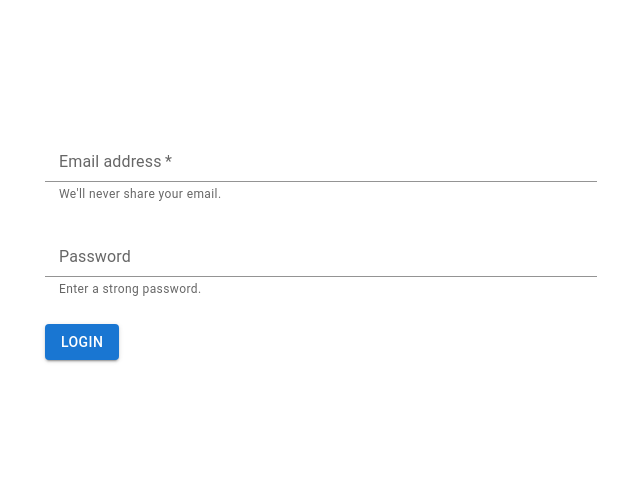
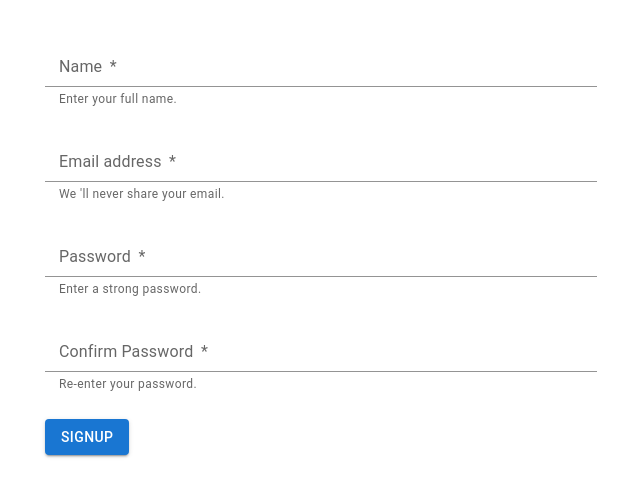
Before and after one commit to OualidRhe/taskmanager, a React (Create React App) app: page / in a window 1280 px wide. Shown: the part 157-654 px from the top of the page, without its empty margins (319-959 px from the left). Built offline with nearby package versions, Linux system fonts and the light colour scheme.

Commit message:
signup page

```diff
--- a/src/App.js
+++ b/src/App.js
@@ -1,11 +1,12 @@
 import logo from './logo.svg';
 import './App.css';
 import LoginPage from './pages/login';
+import SignupPage from './pages/signup';
 function App() {
   return (
     <>
-      <LoginPage>
-      </LoginPage>
+      <SignupPage>
+      </SignupPage>
     </>
   );
 }
--- /dev/null
+++ b/src/pages/signup.js
@@ -0,0 +1,73 @@
+import { FormControl, InputLabel, Input, FormHelperText, Container, Button, Grid2 } from '@mui/material';
+import { useState } from 'react';
+
+const SignupPage = () => {
+    const [name, setName] = useState('');
+    const [email, setEmail] = useState('');
+    const [password, setPassword] = useState('');
+    const [confirmPassword, setConfirmPassword] = useState('');
+
+
+    return (
+
+        <Container maxWidth="sm" style={{ display: 'flex', justifyContent: 'center', alignItems: 'center', height: '100vh' }} >
+            <FormControl fullWidth margin="normal" >
+                <Grid2 container spacing={3} direction="column" >
+
+                    {/* Name */}
+                    <Grid2 item xs={12} >
+                        <FormControl fullWidth >
+                            <InputLabel required htmlFor="name-input" > Name </InputLabel>
+                            <Input id="name-input" aria-describedby="name-helper-text" />
+                            <FormHelperText id="name-helper-text" > Enter your full name.</FormHelperText>
+                        </FormControl>
+                    </Grid2>
+
+                    {/* Email */}
+                    <Grid2 item xs={12} >
+                        <FormControl fullWidth >
+                            <InputLabel required htmlFor="email-input" > Email address </InputLabel>
+                            <Input id="email-input" type="email" aria-describedby="email-helper-text" />
+                            <FormHelperText id="email-helper-text" > We 'll never share your email.</FormHelperText>
+                        </FormControl>
+                    </Grid2>
+
+                    {/* Password */}
+                    <Grid2 item xs={12} >
+                        <FormControl fullWidth >
+                            <InputLabel required htmlFor="password-input" > Password </InputLabel>
+                            <Input id="password-input" type="password" aria-describedby="password-helper-text" />
+                            <FormHelperText id="password-helper-text" > Enter a strong password.</FormHelperText>
+                        </FormControl>
+
+                    </Grid2>
+
+                    {/* Confirm Password */}
+                    <Grid2 item xs={12} >
+                        <FormControl fullWidth >
+                            <InputLabel required htmlFor="confirm-password-input" > Confirm Password </InputLabel>
+                            <Input id="confirm-password-input" type="password" aria-describedby="confirm-password-helper-text" />
+                            <FormHelperText id="confirm-password-helper-text" > Re-enter your password.</FormHelperText>
+                        </FormControl>
+
+                    </Grid2>
+
+                    {/* Submit Button */}
+                    <Grid2 item xs={12} >
+                        <Button variant="contained" color="primary" >
+                            Signup
+                        </Button>
+                    </Grid2>
+
+                </Grid2>
+            </FormControl>
+
+        </Container >
+
+    )
+
+
+
+}
+
+export default SignupPage;
```
